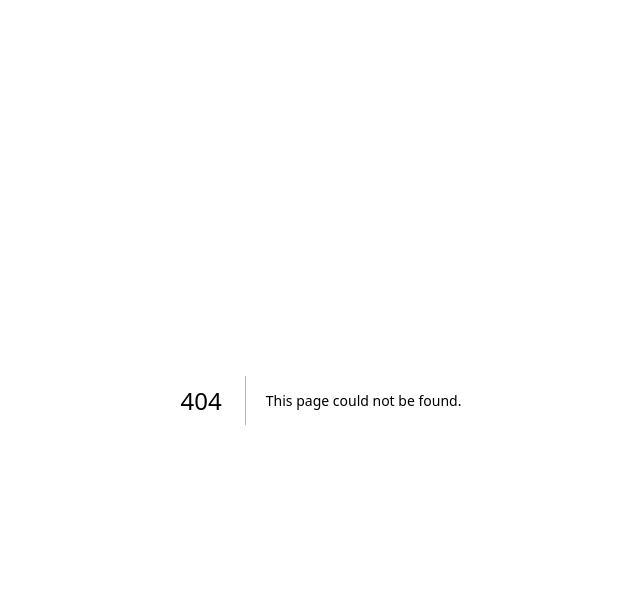
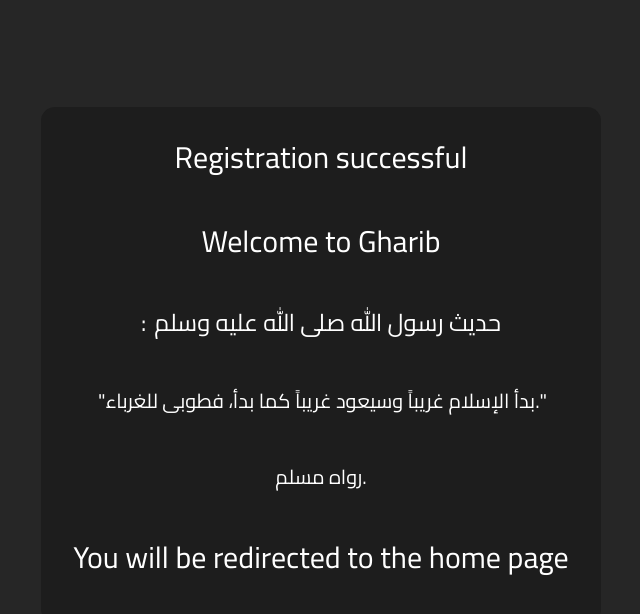
Before and after one commit to gharibPlatform/gharib-web, a Next.js app: page /registration-successful in a window 1280 px wide. Before the commit this address had no page. Shown: the top 614 px of the page, without its empty margins (319-959 px from the left). Built offline with nearby package versions, Linux system fonts and the light colour scheme.

Commit message:
registration successful

```diff
--- /dev/null
+++ b/src/app/registration-successful/page.jsx
@@ -0,0 +1,15 @@
+"use client";
+
+import RegistrationSuccessful from "@/components/common/registration successful/RegistrationSuccessful";
+
+
+const Page = () => {
+
+  return (
+    <div className="overflow-y-auto h-[var(--height)] flex items-center justify-center">
+        <RegistrationSuccessful />
+    </div>
+  );
+}
+
+export default Page;
--- /dev/null
+++ b/src/components/common/registration successful/RegistrationSuccessful.jsx
@@ -0,0 +1,22 @@
+import { useState } from 'react';
+import { registerUser } from "../../../utils/auth"
+
+const RegistrationSuccessful = () => {
+
+  return (
+    <div className='flex flex-col items-center bg-[var(--dark-color)] w-max justify-center py-4 px-8 rounded-md'>
+        <h2 className='text-[var(--w-color)] text-3xl pb-8 pt-4'>Registration successful</h2>
+        <h2 className='text-[var(--w-color)] text-3xl pb-8 pt-4'>Welcome to Gharib</h2>
+        <div className='flex gap-2'>
+            <h2 className='text-[var(--w-color)] text-2xl pb-8 pt-4'>:</h2>
+            <h2 className='text-[var(--w-color)] text-2xl pb-8 pt-4'>حديث رسول الله صلى الله عليه وسلم</h2>
+        </div>
+        <h2 className='text-[var(--w-color)] text-xl pb-8 pt-4' >"بدأ الإسلام غريباً وسيعود غريباً كما بدأ، فطوبى للغرباء."</h2>
+        <h2 className='text-[var(--w-color)] text-xl pb-8 pt-4' >رواه مسلم.</h2>
+
+        <h2 className='text-[var(--w-color)] text-3xl pb-8 pt-4'>You will be redirected to the home page</h2>
+    </div>
+  );
+};
+
+export default RegistrationSuccessful;
--- a/src/components/common/signup/Signup.jsx
+++ b/src/components/common/signup/Signup.jsx
@@ -13,7 +13,7 @@ const Signup = () => {
   let loginData;
 
   useEffect(()=>{
-    router.push("/email-verification");
+    // router.push("/email-verification");
   }, [isValid])
 
   const handleSubmit = (event) => {
```
